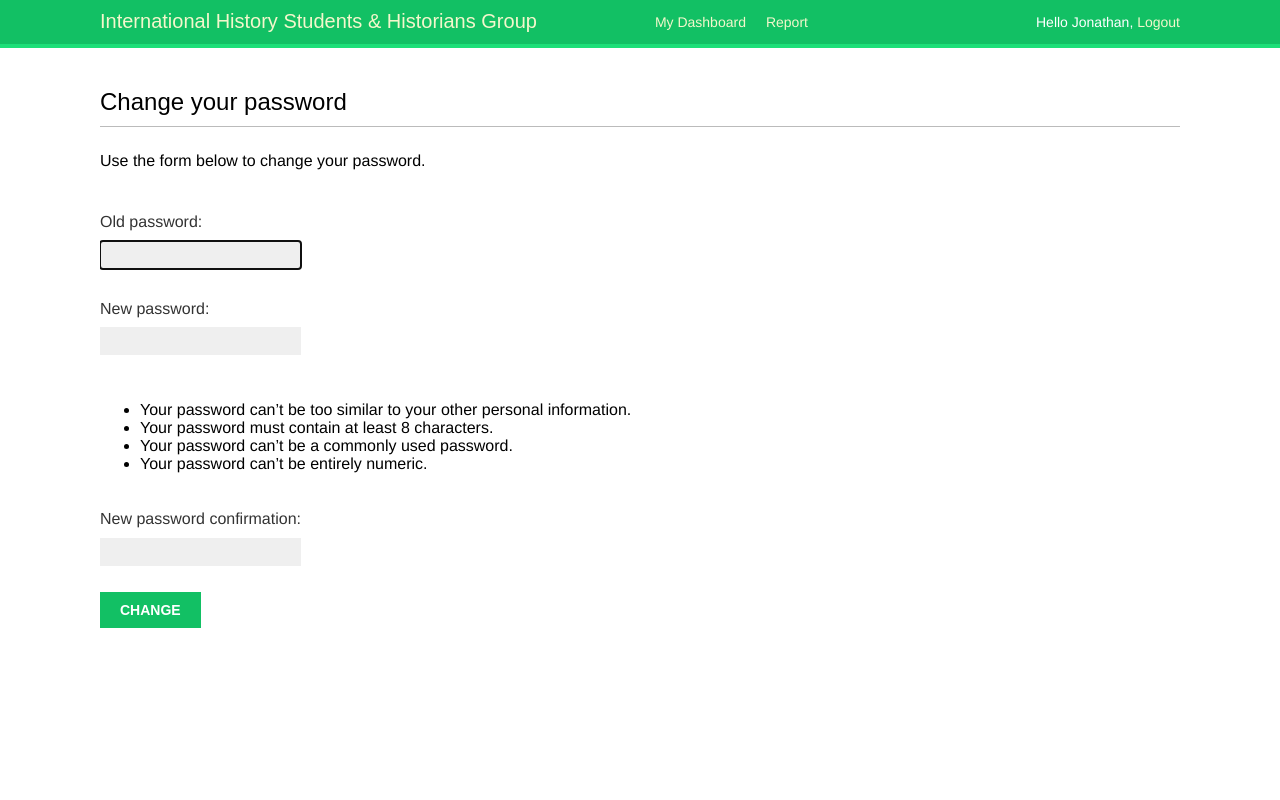
After one commit to JonathanPalma-code/IHSHG-Final-Project, a Django app: page /password_change/ in a window 1280 px wide. The commit adds this page. Run offline with Django 3.2, Linux system fonts and the light colour scheme; a user stored in the database is signed in.

Commit message:
feat: add Log-in, Logout and Change Password

```diff
--- a/IHSHG/settings.py
+++ b/IHSHG/settings.py
@@ -31,14 +31,14 @@ ALLOWED_HOSTS = []
 # Application definition
 
 INSTALLED_APPS = [
+    'account',
+
     'django.contrib.admin',
     'django.contrib.auth',
     'django.contrib.contenttypes',
     'django.contrib.sessions',
     'django.contrib.messages',
     'django.contrib.staticfiles',
-
-    'account'
 ]
 
 MIDDLEWARE = [
--- /dev/null
+++ b/account/static/account/css/layout.css
@@ -0,0 +1,354 @@
+body {
+    margin: 0;
+    padding: 0;
+    font-family: helvetica, sans-serif;
+}
+
+p {
+    line-height: 1.8;
+}
+
+a {
+    color: #12c064;
+    text-decoration: none;
+}
+
+a:hover {
+    color: #00a74f;
+}
+
+h1, h2, h3, h4, h5, h6 {
+    font-family: 'Muli', sans-serif;
+    font-weight: normal;
+}
+
+h1 {
+    border-bottom: 1px solid #bbb;
+    padding: 0 0 10px 0;
+    margin: 10px 0 20px 0;
+}
+
+h2 {
+    margin: 30px 0 20px;
+}
+
+ol {
+    line-height: 1.5;
+}
+
+#header {
+    padding: 10px 100px;
+    font-size: 14px;
+    background: #12c064;
+    color: #fff;
+    border-bottom: 4px solid #1cdf78;
+    overflow: auto;
+}
+
+#header .logo {
+    font-family: 'Muli', sans-serif;
+    float: left;
+    color: #f3f7cc;
+    font-size: 20px;
+    margin-right: 10%;
+}
+
+#header ul.menu {
+    list-style: none;
+    float: left;
+    margin: 0;
+    padding: 0;
+}
+
+#header ul.menu li {
+    float: left;
+    padding: 4px 10px;
+}
+
+#header ul.menu li.selected a, #header ul.menu li.selected a:hover {
+    color: #1b6d32;
+    font-weight: bold;
+}
+
+#header a {
+    color: #f3f7cc;
+}
+
+#header a:hover {
+    color: #fff;
+}
+
+#header .user {
+    float: right;
+    padding-top: 4px;
+}
+
+#content {
+    padding: 30px 100px;
+}
+
+/* forms */
+form {
+    overflow: auto;
+}
+
+form p {
+    width: 100%;
+    overflow: auto;
+}
+
+label {
+    float: left;
+    clear: both;
+    color: #333;
+    margin-bottom: 4px;
+}
+
+input, textarea {
+    clear: both;
+    float: left;
+    margin: 0 0 10px;
+    background: #efefef;
+    border: 0;
+    padding: 6px 10px;
+    font-size: 14px;
+}
+
+input[type=submit], a.button {
+    font-weight: bold;
+    background: #12c064;
+    color: #fff;
+    padding: 10px 20px;
+    font-size: 14px;
+    text-transform: uppercase;
+}
+
+.errorlist {
+    color: #cc0033;
+    float: left;
+    clear: both;
+    padding-left: 10px;
+}
+
+.helptext {
+    margin: 0 0 20px 0;
+    color: #aaa;
+    clear: both;
+    float: left;
+    font-size: 13px;
+}
+
+/* messages */
+ul.messages {
+    margin: 10px 100px;
+    padding: 0;
+    list-style-type:
+        none;
+}
+
+ul.messages li.success,
+ul.messages li.warning,
+ul.messages li.error,
+ul.messages li.info {
+    margin: 0;
+    padding: 14px 20px;
+    list-style: none;
+    color: #fff;
+}
+
+ul.messages li.success {
+    background: #81ce81;
+}
+
+ul.messages li.success a {
+    color: #0ac33e;
+}
+
+ul.messages li.error {
+    background: #a30029;
+    color: #e9828e;
+}
+
+ul.messages li.error a {
+    color: #e9828e;
+}
+
+ul.messages li.info {
+    background: #faffae;
+    color: #696b4e;
+}
+
+ul.messages li.info a {
+    color: #1586de;
+}
+
+ul.messages li.warning {
+    background: #de9404;
+}
+
+ul.messages li.warning a {
+    color: #f49000;
+}
+
+ul.messages li a.close {
+    margin: 0;
+    float: right;
+    opacity: 1;
+    border: 0;
+    box-shadow: none;
+    text-shadow: none;
+}
+
+.login-form {
+    float: left;
+}
+
+/* social-auth */
+.social {
+    float: right;
+}
+
+.social li {
+    list-style: none;
+    padding: 10px 20px;
+    margin: 0 0 10px 0;
+}
+
+.social li a {
+    width: 100%;
+    height: 100%;
+    display: block;
+    color: #fff;
+}
+
+.social li.facebook {
+    background: #3b5399;
+}
+
+.social li.twitter {
+    background: #00cffa;
+}
+
+.social li.google {
+    background: #de1710;
+}
+
+
+/* images */
+
+.image-preview, .image-detail {
+    max-width: 300px;
+    float: left;
+    margin: 0 20px 20px 0;
+}
+
+.image-detail {
+    margin-top: 20px;
+}
+
+.image-info div {
+    padding: 20px 0;
+    overflow: auto;
+}
+
+.count {
+    color: #aaa;
+    border: 3px solid #bbb;
+    border-radius: 26px;
+    padding: 10px 20px;
+    margin: 20px 10px 0;
+}
+
+a.like, a.follow {
+    float: right;
+    margin-top: -8px;
+}
+
+#image-list {
+    overflow: auto;
+}
+
+#image-list .image {
+    float: left;
+    width: 220px;
+    height: 300px;
+    margin: 0 10px 10px 10px;
+    border-top: 8px solid #12c064;
+    background: #eee;
+}
+
+#image-list img {
+    width: 220px;
+    height: 220px;
+}
+
+#image-list .info {
+    padding: 10px;
+}
+
+#image-list .info a {
+    color: #333;
+}
+
+.image-likes div {
+    float: left;
+    width: auto;
+    padding: 10px;
+    text-align: center;
+}
+
+.image-likes img {
+    width: 120px;
+    height: 120px;
+    border-radius: 50%;
+}
+
+/* users */
+#people-list img {
+    width: 180px;
+    height: 180px;
+    border-radius: 50%;
+    margin-bottom: 20px;
+}
+
+#people-list .user {
+    width: 180px;
+    float: left;
+    overflow: auto;
+    padding: 10px;
+}
+
+#people-list .info {
+    text-align: center;
+}
+
+img.user-detail {
+    border-radius: 50%;
+    float: left;
+}
+
+.profile-info {
+    float: left;
+    overflow: auto;
+    margin-right: 20px;
+}
+
+.image-container {
+    margin-top: 40px;
+}
+
+/* actions */
+.action {
+    clear: both;
+    overflow: auto;
+}
+
+.action .images {
+    float: left;
+    margin: 0 10px 10px 0;
+}
+
+.action .date {
+    font-style: italic;
+    color: #ccc;
+}
--- a/account/templates/layout.html
+++ b/account/templates/layout.html
@@ -6,17 +6,38 @@
     <meta charset="UTF-8">
     <meta http-equiv="X-UA-Compatible" content="IE=edge">
     <meta name="viewport" content="width=device-width, initial-scale=1.0">
+    <link href="{% static 'account/css/layout.css' %}" rel="stylesheet">
     <title>{% block title %}{% endblock %}</title>
 </head>
 
 <body>
-    <div id="header">
-        <span class="logo">I.H.S.H.G.</span>
-    </div>
-    <div id=content>
+    <header id="header">
+        <span class="logo">International History Students & Historians Group</span>
+        {% if request.user.is_authenticated %}
+        <ul class="menu">
+            <li {% if section == 'dashboard' %} class='selected' {% endif %}>
+                <a href="{% url 'home' %">My Dashboard</a>
+            </li>
+            <li {% if section == 'report' %} class='selected' {% endif %}>
+                <a href="#">Report</a>
+            </li>
+        </ul>
+        {% endif %}
+
+        <span class="user">
+            {% if request.user.is_authenticated %}
+            Hello {{ request.user.first_name }},
+            <a href="{% url 'logout' %}">Logout</a>
+            {% else %}
+            <a href="{% url 'login' %}">Log-in</a>
+            {% endif %}
+        </span>
+    </header>
+
+    <section id=content>
         {% block content %}
         {% endblock %}
-    </div>
+    </section>
 </body>
 
 </html>
--- /dev/null
+++ b/account/templates/registration/password_change_form.html
@@ -0,0 +1,15 @@
+{% extends 'layout.html' %}
+
+{% block title %}Change your passsword{% endblock %}
+
+{% block content %}
+
+    <h1>Change your password </h1>
+    <p>Use the form below to change your password.</p>
+    <form method="POST">
+        {{ form.as_p }}
+        <p><input type="submit" value="Change"></p>
+        {% csrf_token %}
+    </form>
+
+{% endblock %}
--- a/account/urls.py
+++ b/account/urls.py
@@ -1,6 +1,13 @@
 from django.urls import path
+from django.contrib.auth import views as auth_views
+
 from . import views
 
 urlpatterns = [
-    path('', views.login_view, name='login'),
+    path('', views.home, name='home'),
+    path('login/', auth_views.LoginView.as_view(), name='login'),
+    path('logout/', auth_views.LogoutView.as_view(), name='logout'),
+    path('password_change/', auth_views.PasswordChangeView.as_view(), name='password_change'),
+    path('password_change_done/', auth_views.PasswordChangeDoneView.as_view(),
+         name='password_change_done'),
 ]
```
Also changed, not shown: account/templates/account/index.html (added, +10 -0 lines), account/templates/account/login.html (deleted, +0 -15 lines), account/templates/registration/logged_out.html (added, +12 -0 lines), account/templates/registration/login.html (added, +23 -0 lines), account/templates/registration/password_change_done.html (added, +10 -0 lines), account/views.py (+6 -3 lines), db.sqlite3.
